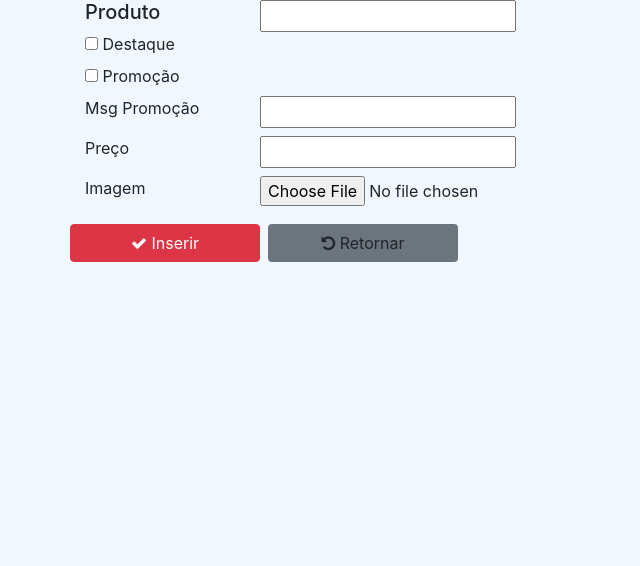
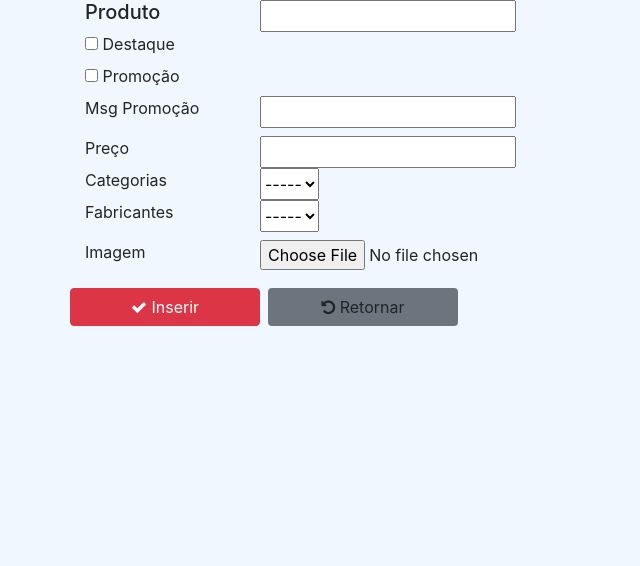
Before and after one commit to BeatrizMariaPessoa/PSI_Comercio_digital, a Django app: page /produto/create in a window 1280 px wide. Shown: the part 56-622 px from the top of the page, without its empty margins (0-640 px from the left). Run offline with Django 4.2, Linux system fonts and the light colour scheme; data comes from the database, SQL or seed files in the repository; both versions use the stored data as it was after the commit; some libraries are stand-ins or nearby versions.

Commit message:
teminei td

```diff
--- a/refeito/loja/models/Produto.py
+++ b/refeito/loja/models/Produto.py
@@ -6,10 +6,8 @@ class Produto(models.Model):
     promocao = models.BooleanField(default=True)
     msgPromocao = models.CharField(null=True, max_length=100, blank=True)
     preco = models.DecimalField(max_digits=8, decimal_places=2)
-    categoria = models.ForeignKey(Categoria, null=True,
-related_name='categoria', on_delete=models.SET_NULL)
-    fabricante = models.ForeignKey(Fabricante, null=True,
-related_name='fabricante', on_delete=models.SET_NULL)
+    categoria = models.ForeignKey(Categoria, null=True, related_name='categoria', on_delete=models.SET_NULL)
+    fabricante = models.ForeignKey(Fabricante, null=True, related_name='fabricante', on_delete=models.SET_NULL)
     criado_em = models.DateTimeField(auto_now_add=True)
     alterado_em = models.DateTimeField(auto_now=True)
     image = models.ImageField(null=True, blank=True)
--- a/refeito/loja/templates/produto/produto-create.html
+++ b/refeito/loja/templates/produto/produto-create.html
@@ -34,6 +34,35 @@
                 <label for="preco" class="col-md-2">Preço</label>
                 <input name="preco">
             </div>
+
+            <div class="row">
+                <label for="CategoriaFk" class="col-md-2" >Categorias</label>
+                <select name="CategoriaFk">
+                    <option value="-1">-----</option>
+                    {% for cate in categorias %}
+                        {% if produto.categoria_id == cate.id %}
+                        <option value="{{cate.id}}" selected>{{cate.Categoria}}</option>
+                        {% else %}
+                        <option value="{{cate.id}}">{{cate.Categoria}}</option>
+                        {% endif %}
+                    {% endfor %}
+                </select>
+            </div>
+            <div class="row">
+                <label for="FabricanteFk" class="col-md-2" >Fabricantes</label>
+                <select name="FabricanteFk">
+                    <option value="-1">-----</option>
+                    {% for fabri in fabricantes %}
+                        {% if produto.fabricante_id == fabri.id %}
+                        <option value="{{fabri.id}}"
+                        selected>{{fabri.Fabricante}}</option>
+                        {% else %}
+                        <option value="{{fabri.id}}">{{fabri.Fabricante}}</option>
+                        {% endif %}
+                    {% endfor %}
+                </select>
+            </div>
+
             <div class="row mt-2">
                 <label for="image" class="col-md-2">Imagem</label>
                 <input type="file" name="image">
--- a/refeito/loja/templates/produto/produto-edit.html
+++ b/refeito/loja/templates/produto/produto-edit.html
@@ -33,6 +33,10 @@
                     {% endif %}
                     <label for="promocao">Promoção</label>
                 </div>
+            </div>
+            <div class="row">
+                <label for="preco" class="col-md-2">Preço</label>
+                <input value="{{produto.preco}}" name="preco">
             </div>
             <div class="row">
                 <label for="msgPromocao" class="col-md-2">Msg Promoção</label>
--- a/refeito/loja/views/ProdutoView.py
+++ b/refeito/loja/views/ProdutoView.py
@@ -14,6 +14,8 @@ def create_produto_view(request, id=None):
         promocao = request.POST.get("promocao")
         msgPromocao = request.POST.get("msgPromocao")
         preco = request.POST.get("preco")
+        categoria_id = request.POST.get("CategoriaFk")
+        fabricante_id = request.POST.get("FabricanteFk")
         image = request.POST.get("image")
         print("postback-create")
         print(produto)
@@ -44,12 +46,18 @@ def create_produto_view(request, id=None):
                     filename = fs.save(imagefile.name, imagefile)
                 if (filename is not None) and (filename != ""):
                     obj_produto.image = filename
+            if categoria_id is not None:
+                obj_produto.categoria = Categoria.objects.filter(id=categoria_id).first()
+            if fabricante_id is not None:
+                obj_produto.fabricante = Fabricante.objects.filter(id=fabricante_id).first()
             obj_produto.save()
             print("Produto %s salvo com sucesso" % produto)
         except Exception as e:
             print("Erro inserindo produto: %s" % e)
         return redirect("/produto")
-    return render(request, template_name='produto/produto-create.html',status=200)
+    categorias = Categoria.objects.all()
+    fabricantes = Fabricante.objects.all()
+    return render(request, 'produto/produto-create.html', {'categorias': categorias, 'fabricantes': fabricantes}, status=200)
 
 def details_produto_view(request, id=None):
     # Processa o evento GET gerado pela action
@@ -74,7 +82,8 @@ def edit_produto_view(request, id=None):
     print(produto)
     context = {'produto': produto, 'fabricantes' : Fabricantes, 'categorias' : Categorias}
     return render(request, template_name='produto/produto-edit.html', context=context,status=200)
-# adicione a função que trata o postback da interface de edição
+
+
 def edit_produto_postback(request, id=None):
     # Processa o post back gerado pela action
     if request.method == 'POST':
@@ -83,6 +92,7 @@ def edit_produto_postback(request, id=None):
         produto = request.POST.get("Produto")
         destaque = request.POST.get("destaque")
         promocao = request.POST.get("promocao")
+        preco = request.POST.get("preco")
         msgPromocao = request.POST.get("msgPromocao")
         categoria = request.POST.get("CategoriaFk")
         fabricante = request.POST.get("FabricanteFk")
@@ -91,6 +101,7 @@ def edit_produto_postback(request, id=None):
         print(produto)
         print(destaque)
         print(promocao)
+        print(preco)
         print(msgPromocao)
         try:
             obj_produto = Produto.objects.filter(id=id).first()
```
Also changed, not shown: refeito/loja/templates/produto/produto-delete.html (+8 -0 lines), refeito/loja/templates/produto/produto-details.html (+13 -1 lines), refeito/lojaAdmin/db.sqlite3, refeito/lojaAdmin/media/brincos.jpg (added), refeito/lojaAdmin/media/brincos_VpIfGUc.jpg (added), refeito/lojaAdmin/media/brincos_r6qC1wT.jpg (added), refeito/lojaAdmin/media/download_iXq5P8I.jfif (added).
